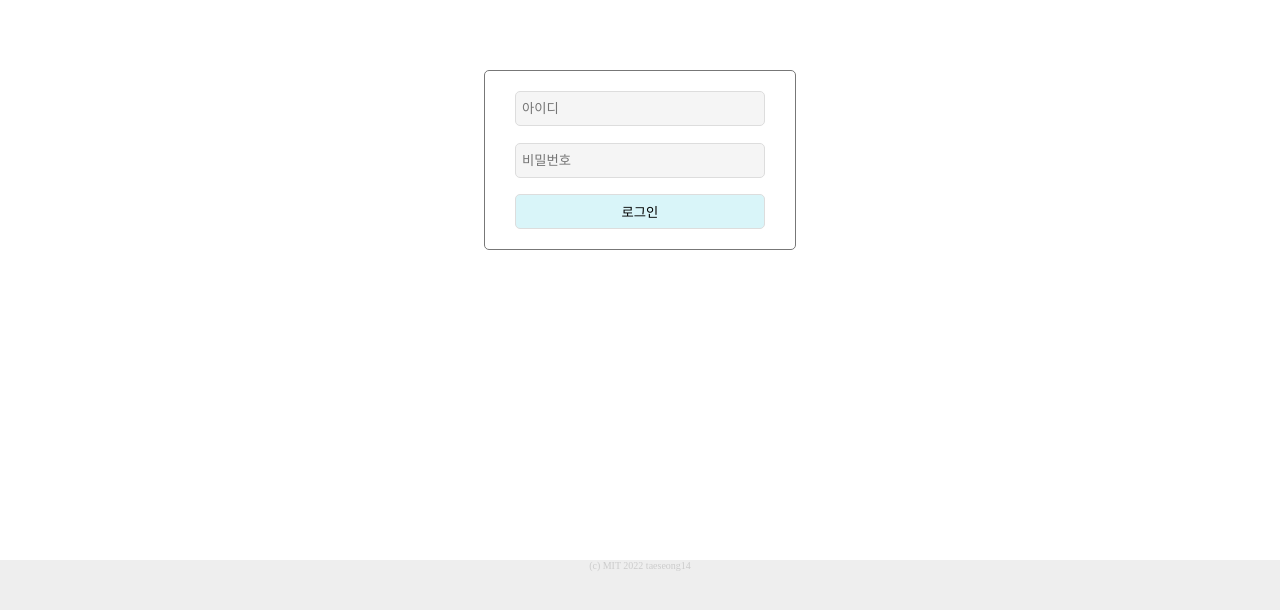
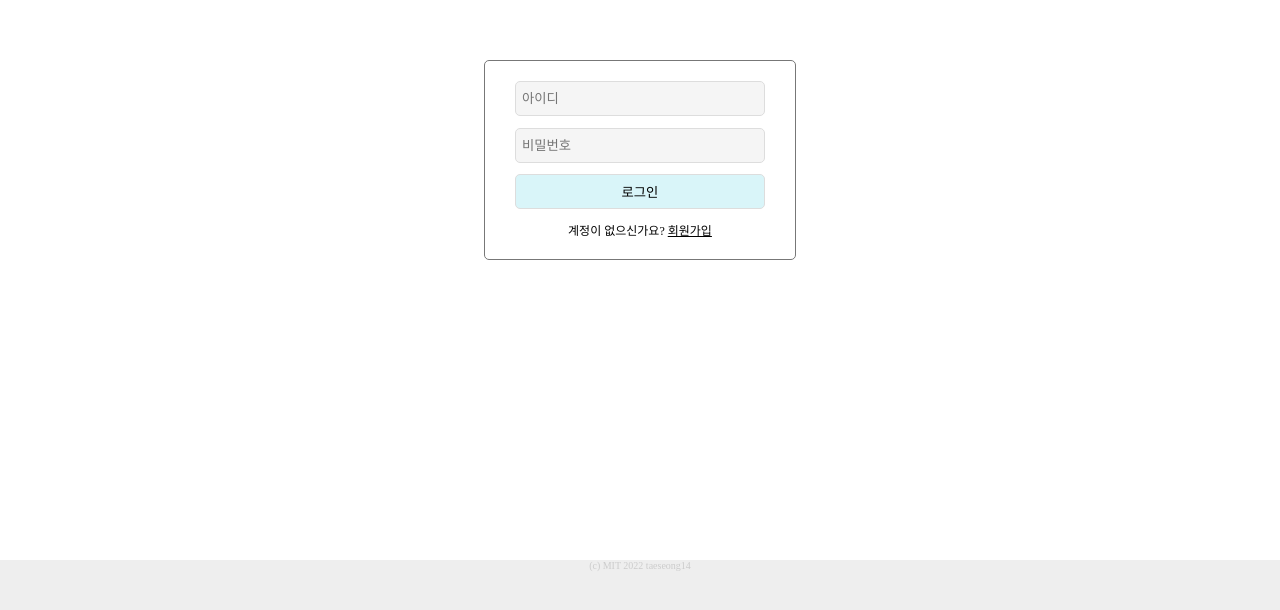
Before and after one commit to taeseong14/tree, a website: page tree/static/login.ejs in a window 1280 px wide. Shown: the part 240-850 px from the top of the page. Drawn offline with nearby package versions, Linux system fonts and the light colour scheme; files that its build step writes are made by us from their sources.

Commit message:
Update login.ejs

```diff
--- a/tree/static/login.ejs
+++ b/tree/static/login.ejs
@@ -25,7 +25,7 @@
             padding: 20px 30px;
             justify-content: space-between;
             box-sizing: border-box;
-            height: 180px;
+            height: 200px;
         }
 
         form > input {
@@ -57,6 +57,14 @@
             background-color: #00bbd436;
             transition: background-color .5s ease;
         }
+
+        form > span {
+            font-size: 12px;
+            text-align: center;
+        }
+        span > a {
+            color: black;
+        }
     </style>
     <title>크리스마스 트리 꾸미기 로그인</title>
 </head>
@@ -66,6 +74,10 @@
             <input type="text" id="id" placeholder="아이디">
             <input type="password" id="pw" placeholder="비밀번호">
             <button>로그인</button>
+            <span>계정이 없으신가요? <a href="/tree/register">회원가입</a></span>
+            <script>
+                document.querySelector('span > a').href += location.search;
+            </script>
         </form>
     </div>
 
```
